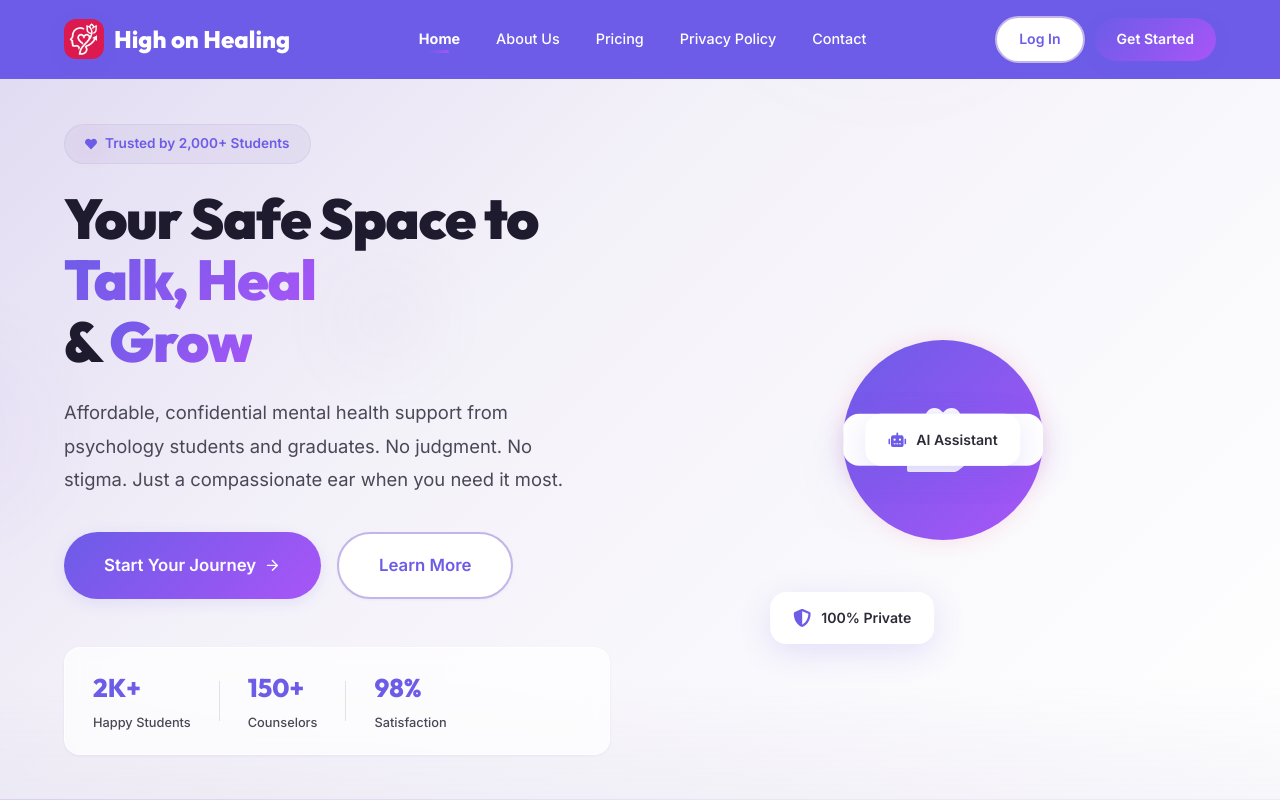
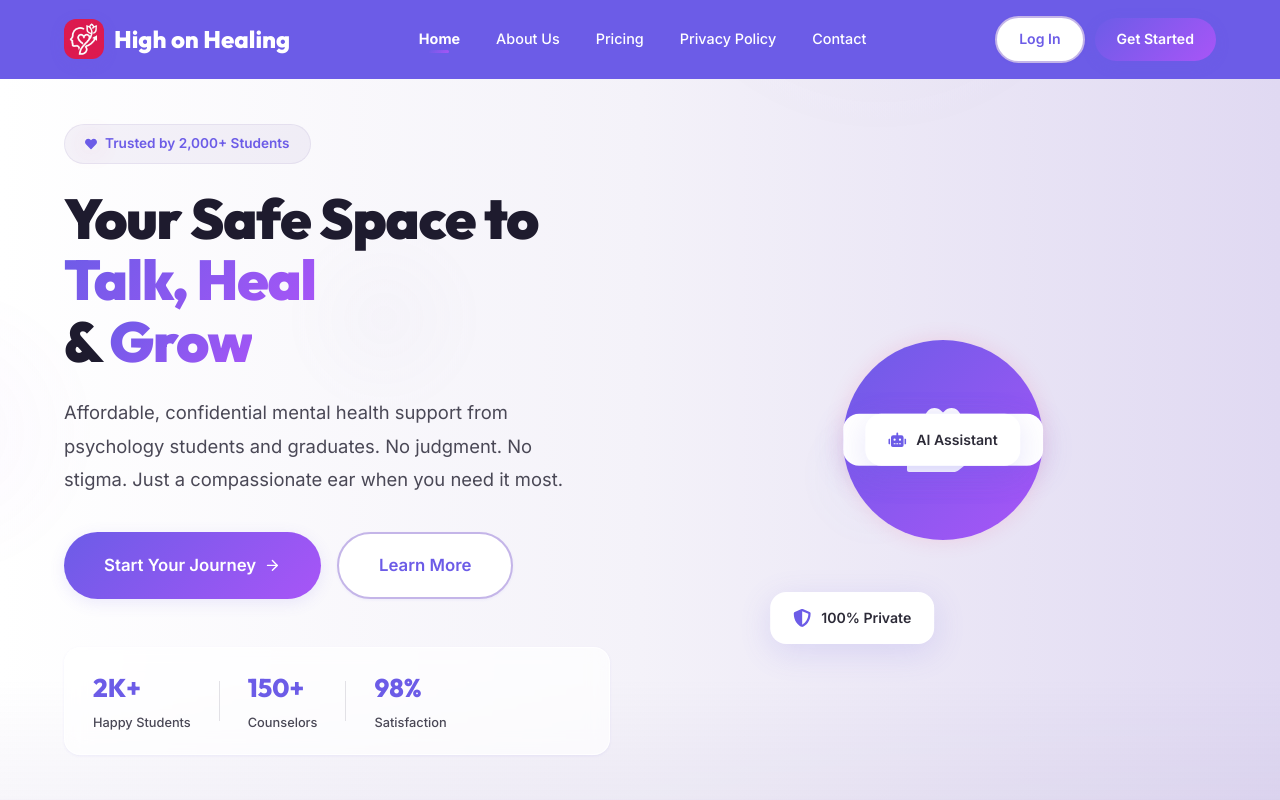
Before and after one commit to Shaheerali66/Mindcare, a React (Vite) app: page / in a window 1280 px wide. Shown: the top 800 px of the page. Built offline with nearby package versions, Linux system fonts and the light colour scheme.

Commit message:
UI: Reverse hero gradient direction to keep text area light

```diff
--- a/src/index.css
+++ b/src/index.css
@@ -27,7 +27,7 @@
   /* Gradients */
   --gradient-primary: linear-gradient(135deg, var(--purple-dark) 0%, var(--purple-bright) 100%);
   --gradient-soft: linear-gradient(135deg, var(--lavender-100) 0%, var(--white) 100%);
-  --gradient-hero: linear-gradient(135deg, #e0d9f2 0%, #f4f2f9 40%, #ffffff 100%);
+  --gradient-hero: linear-gradient(to right, #ffffff 0%, #f4f2f9 50%, #e0d9f2 100%);
   --gradient-card: linear-gradient(145deg, rgba(255,255,255,1) 0%, rgba(252,251,254,1) 100%);
   --gradient-glass: linear-gradient(135deg, rgba(255,255,255,0.7) 0%, rgba(255,255,255,0.4) 100%);
   --gradient-cta: linear-gradient(135deg, var(--purple-dark) 0%, var(--purple-bright) 100%);
```
